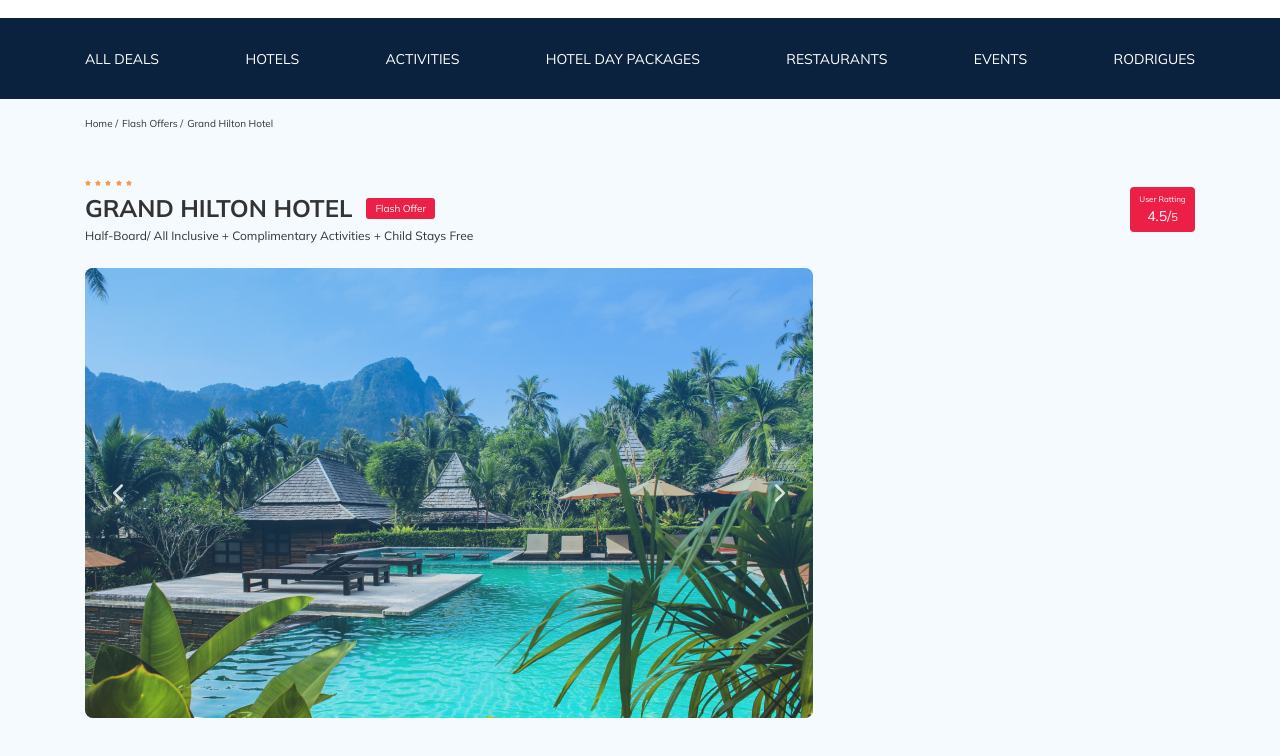
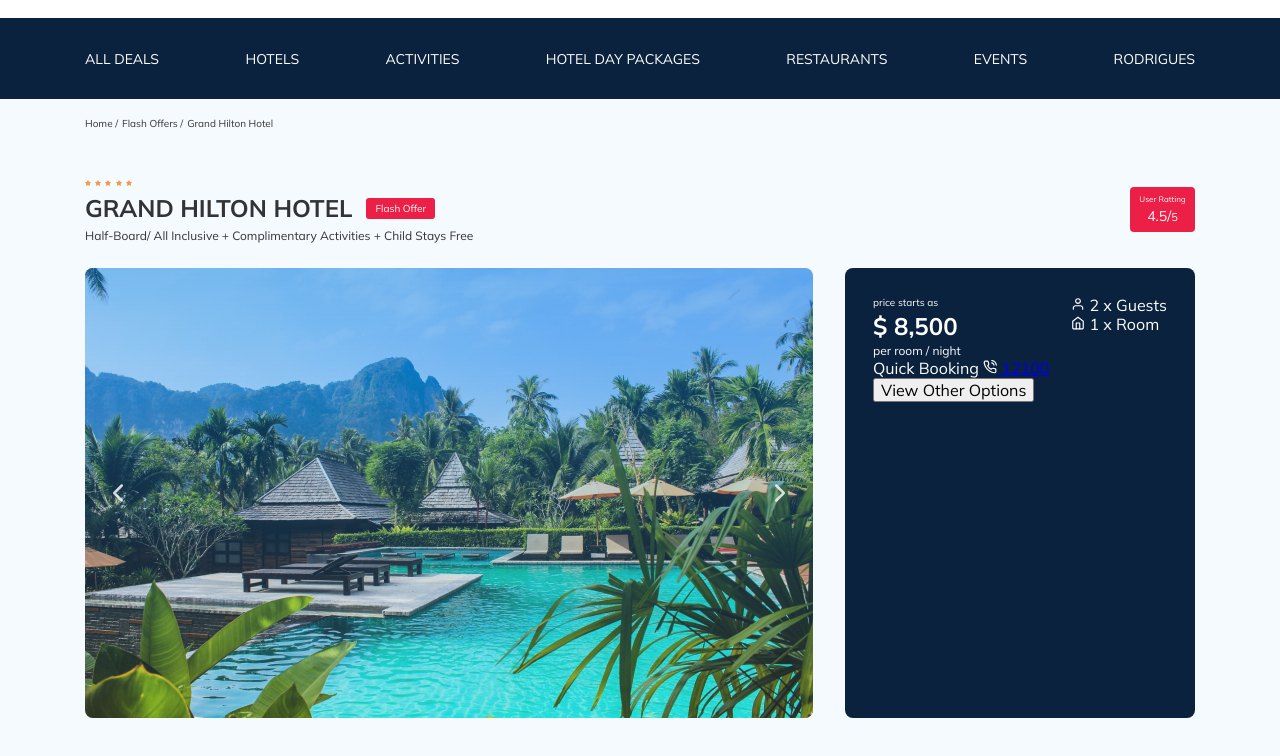
Before and after one commit to lllena/tour_plan, a plain HTML site: page index.html in a window 1280 px wide. Shown: the part 102-858 px from the top of the page. Drawn offline with Linux system fonts and the light colour scheme.

Commit message:
add new section

```diff
--- a/index.html
+++ b/index.html
@@ -146,6 +146,41 @@
                     <!-- /.swiper-container -->
                 </div>
                 <!-- /.slider -->
+
+                <div class="booking">
+                    <div class="booking__info">
+                        <div class="booking__price">
+                            <span class="booking__start">price starts as</span>
+                            <strong class="booking__pricetag">$ 8,500</strong>
+                            <span class="booking__per-room">per room / night</span>
+                        </div>
+                        <!-- /.booking__price -->
+                        <div class="booking-room">
+                            <div class="booking__text">
+                                <img src="img/user.svg" alt="Icon: user" class="booking__icon">
+                                <span class="booking__description">2 x Guests</span>
+                            </div>
+                            <div class="booking__text">
+                                <img src="img/home.svg" alt="Icon: home" class="booking__icon">
+                                <span class="booking__description">1 x Room</span>
+                            </div>
+                        </div>
+                        <!-- /.booking-room -->
+                    </div>
+                    <!-- /.booking__info -->
+                    <div class="call-center">
+                        <span class="call-center__text">Quick Booking</span>
+                        <a href="tel:12100" class="call-center__number">
+                            <img src="img/phone-call.svg" alt="Icon: phone-call">
+                           <span class="call-center__num">12100</span>
+                        </a>
+
+                    </div>
+                    <!-- /.call-center -->
+                    <button class="button booking__button">View Other Options</button>
+                </div>
+                <!-- /.booking -->
+
             </div>
             <!-- /.hotel-grid -->
 
--- a/sass/blocks/_hotel.sass
+++ b/sass/blocks/_hotel.sass
@@ -24,6 +24,9 @@
     &-description
        font-size: 12px
        line-height: 15px
+    &-grid
+        display: flex
+        justify-content: space-between
 .stars
     flex-basis: 100%
 .offer
@@ -86,3 +89,30 @@
         &--prev
             left: 18px
             background-image: url(../../img/arrow-prev.svg)
+.booking
+    background-color: $dark
+    color: $light
+    border-radius: 8px
+    width: 350px
+    min-height: 210px
+    padding: 28px
+    &__info
+        display: flex
+        justify-content: space-between
+    &__price
+        display: flex
+        flex-direction: column
+    &__start
+        font-weight: normal
+        font-size: 10px
+        line-height: 14px
+    &__pricetag
+        font-style: normal
+        font-weight: 800
+        font-size: 24px
+        line-height: 33px
+    &__per-room
+        font-style: normal
+        font-weight: normal
+        font-size: 12px
+        line-height: 16px
```
Also changed, not shown: img/home.svg (added), img/phone-call.svg (added), img/user.svg (added), src/css/style.css, 1 other file.
